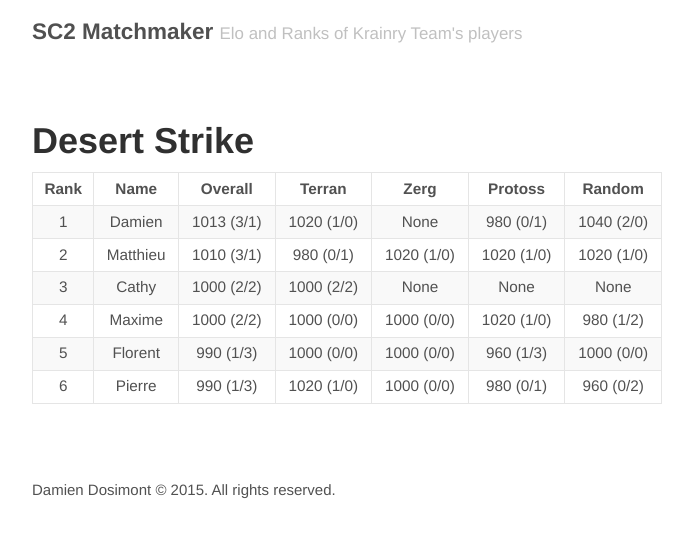
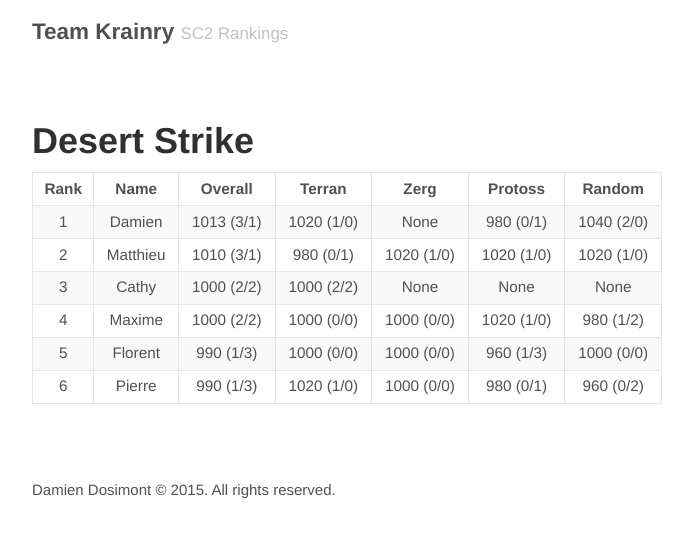
Before and after one commit to dosimont/sc2_matchmaker.site, a Jekyll site: the page built from Desert Strike.md, in a window 1280 px wide. Shown: the top 538 px of the page, without its empty margins (293-986 px from the left). Built offline with Jekyll 4.4.1, drawn with Linux system fonts in a browser that asks for light colours.

Commit message:
Description

```diff
--- a/_config.yml
+++ b/_config.yml
@@ -5,8 +5,8 @@ permalink:           pretty
 relative_permalinks: true
 
 # Setup
-title:               SC2 Matchmaker
-tagline:             Elo and Ranks of Krainry Team's players
+title:               Team Krainry
+tagline:             SC2 Rankings
 url:                 http://sc2matchmaker.github.io/
 paginate:            1
 baseurl:             ""
```
